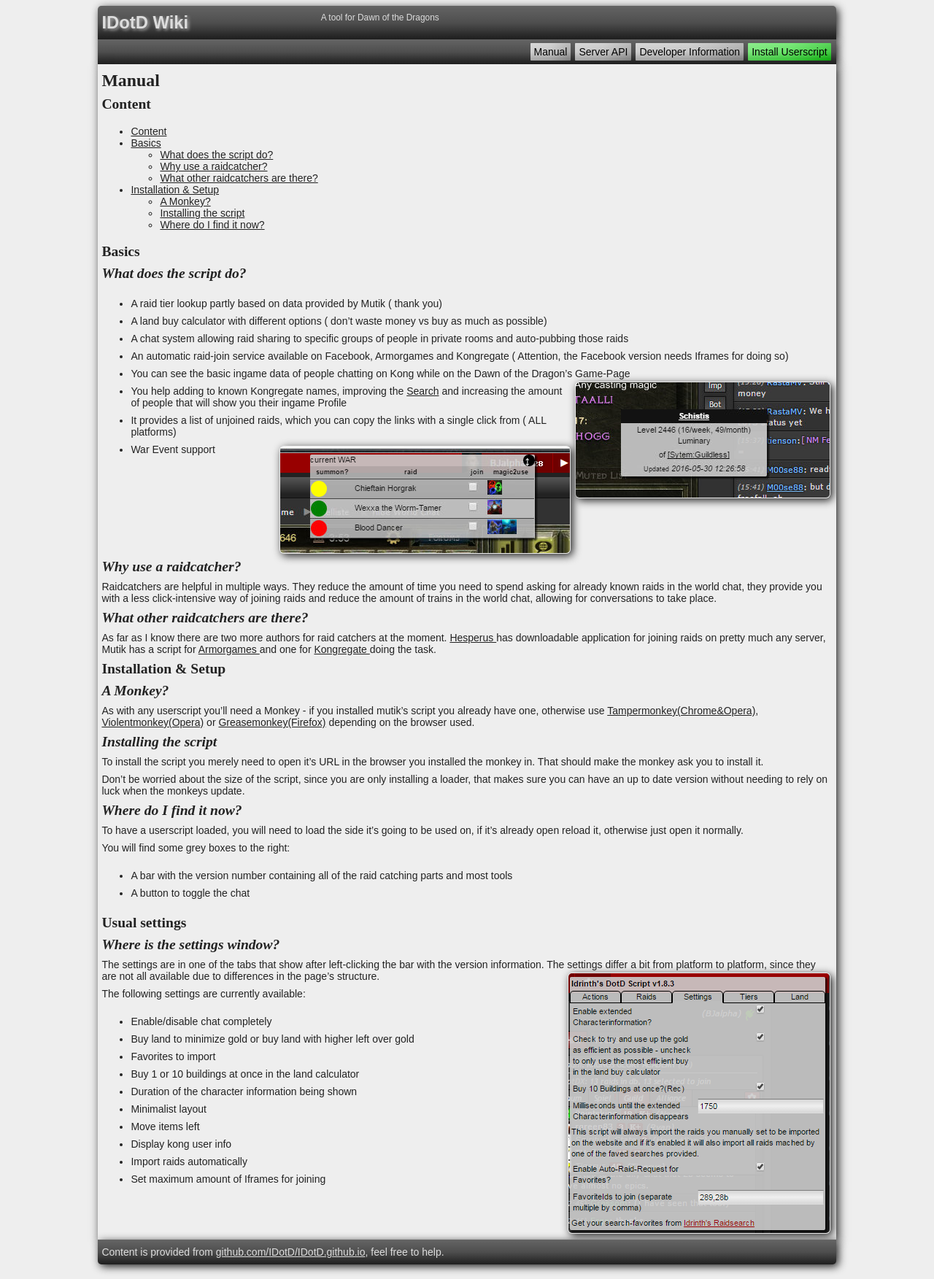
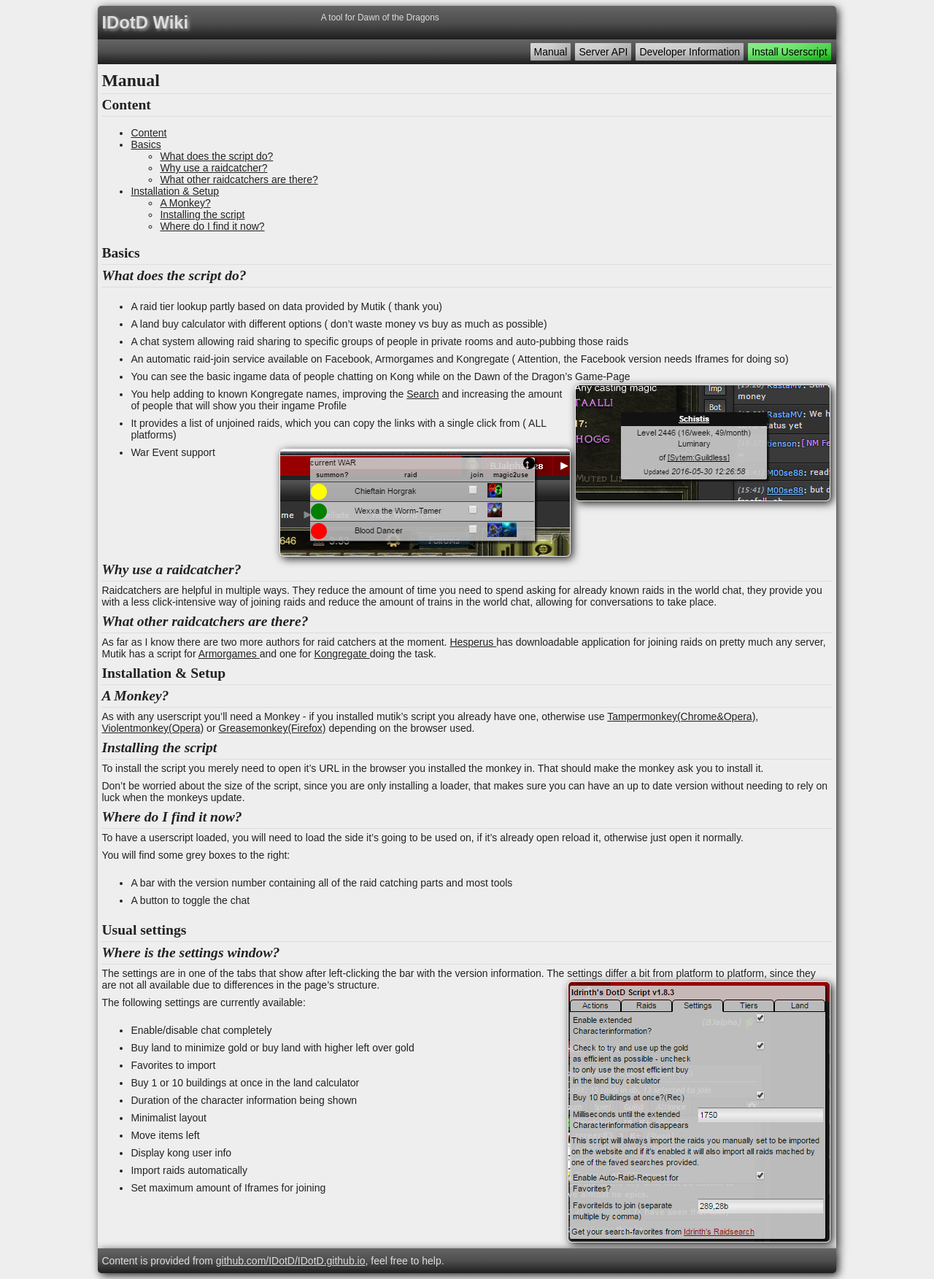
Before and after one commit to IDotD/IDotD.github.io, a Jekyll site: the page built from index.md, in a window 1280 px wide. Shown: the whole page at 73% size. Built offline with Jekyll 4.4.1, drawn with Linux system fonts in a browser that asks for light colours.

Commit message:
Update design.css

```diff
--- a/css/design.css
+++ b/css/design.css
@@ -66,3 +66,6 @@ a:hover {
 pre {
   background: rgba(255,255,255,0.25);
 }
+h1,h2,h3,h4,h5 {
+  border-bottom: solid 1px #ddd;
+}
```
